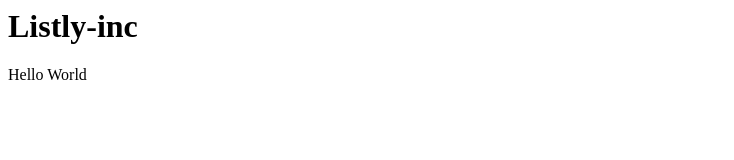
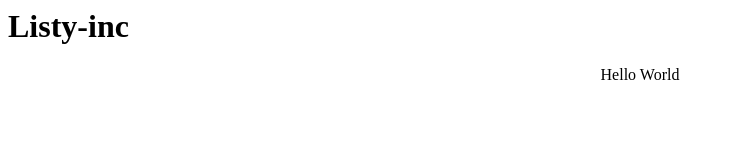
Before and after one commit to Ender-P/Listly-inc, a plain HTML site: page listy-inc.html in a window 1280 px wide. Shown: the whole page, without its empty margins (0-734 px from the left). Drawn offline with Linux system fonts and the light colour scheme.

Commit message:
Update listy-inc.html

```diff
--- a/listy-inc.html
+++ b/listy-inc.html
@@ -2,7 +2,7 @@
  <head>
  </head>
  <body>
-   <h1>Listly-inc</h1>
-   <p>Hello World</p>
+   <h1>Listy-inc</h1>
+   <p><center>Hello World</center></p>
  </body>
 </html>
```
